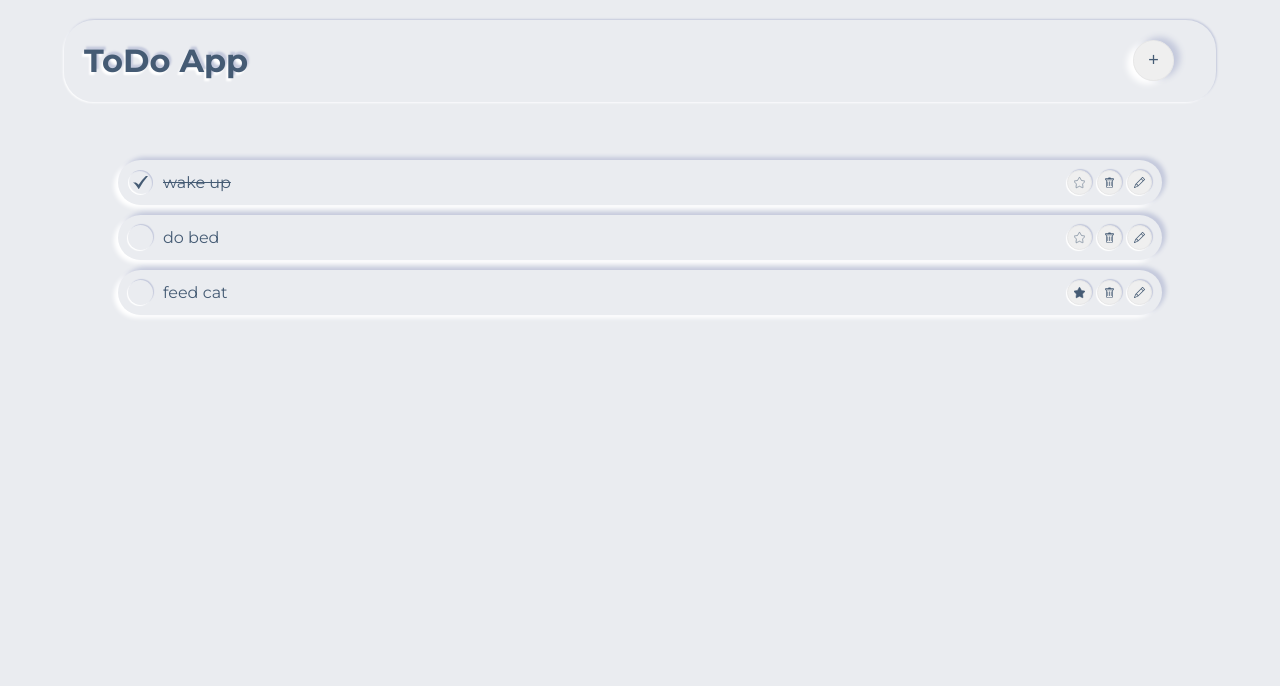
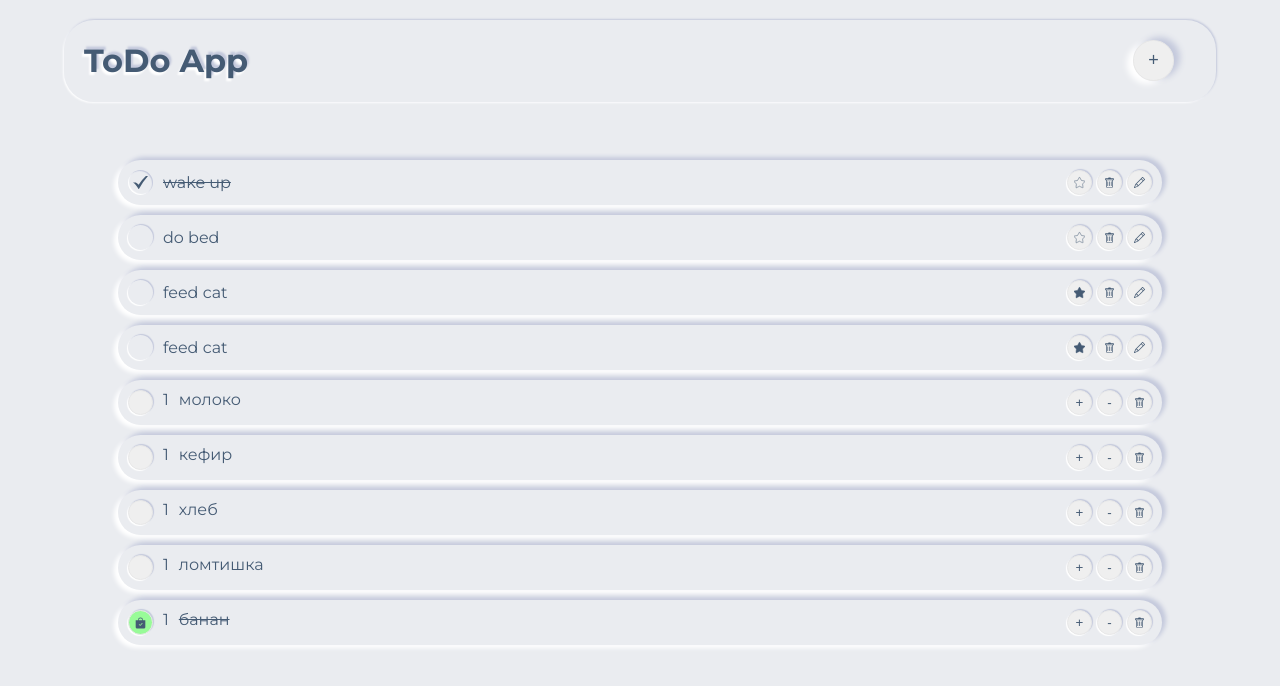
Before and after one commit to AlenaRudenko/ToDoApp, a React (Create React App) app: page / in a window 1280 px wide. Shown: the top 686 px of the page. Built offline with nearby package versions, Linux system fonts and the light colour scheme.

Commit message:
shoplist

```diff
--- a/src/App.jsx
+++ b/src/App.jsx
@@ -1,38 +1,44 @@
 import { useState } from "react";
 import "./App.css";
 import { Header } from "./components/header/Header";
+import { ShopList } from "./components/todo/ShopList";
 import { ToDoItem } from "./components/todo/ToDoItem";
 const mock = [
   { text: "wake up", isChecked: true, isFavourite: false, id: "1" },
   { text: "do bed", isChecked: false, isFavourite: false, id: "2" },
   { text: "feed cat", isChecked: false, isFavourite: true, id: "3" },
+  { text: "feed cat", isChecked: false, isFavourite: true, id: "3" },
 ];
-
-const test2 = (userName) => {
-  console.log("IM TEST 2", userName);
-};
-
-const test = (a, b, cb) => {
-  cb();
-  return a + b;
-};
-
-test(1, 2, test2);
+const shopArr = [
+  { item: "молоко", count: 2, isBuy: false, id: "no1" },
+  { item: "кефир", count: 1, isBuy: false, id: "no2" },
+  { item: "хлеб", count: 1, isBuy: false, id: "no3" },
+  { item: "ломтишка", count: 10, isBuy: false, id: "no4" },
+  { item: "банан", count: 6, isBuy: true, id: "no5" },
+];
 
 function App() {
   const [todos, setTodos] = useState(mock);
+  const [purshase, setPurshase] = useState(shopArr);
   const deleteTodo = (id) => {
-    const result = todos.filter((item) => {
-      return item.id !== id;
-    });
-    setTodos(result);
-    console.log(result);
+    setTodos(
+      todos.filter((item) => {
+        return item.id !== id;
+      })
+    );
+  };
+  const deletePurshase = (id) => {
+    setPurshase(
+      purshase.filter((item) => {
+        return item.id !== id;
+      })
+    );
   };
   return (
-    <div className='app'>
-      <div className='container'>
+    <div className="app">
+      <div className="container">
         <Header />
-        <div className='main'>
+        <div className="main">
           {todos.map((item) => {
             return (
               <ToDoItem
@@ -44,6 +50,17 @@ function App() {
               />
             );
           })}
+          {purshase.map((item) => {
+            return (
+              <ShopList
+                item={item.item}
+                count={item.count}
+                isBuy={item.isBuy}
+                id={item.id}
+                delPurshase={deletePurshase}
+              />
+            );
+          })}
         </div>
       </div>
     </div>
--- /dev/null
+++ b/src/components/app-button/ShopButton.jsx
@@ -0,0 +1,25 @@
+export const ShopButton = ({ bought, onClickButton }) => {
+  return (
+    <button
+      onClick={onClickButton}
+      size={"small"}
+      className={`shop__button ${
+        bought ? "shop__button--checked" : ""
+      } button--small`}>
+      {bought && (
+        <svg
+          xmlns="http://www.w3.org/2000/svg"
+          width="16"
+          height="16"
+          fill="currentColor"
+          class="bi bi-bag-check-fill"
+          viewBox="0 0 16 16">
+          <path
+            fill-rule="evenodd"
+            d="M10.5 3.5a2.5 2.5 0 0 0-5 0V4h5v-.5zm1 0V4H15v10a2 2 0 0 1-2 2H3a2 2 0 0 1-2-2V4h3.5v-.5a3.5 3.5 0 1 1 7 0zm-.646 5.354a.5.5 0 0 0-.708-.708L7.5 10.793 6.354 9.646a.5.5 0 1 0-.708.708l1.5 1.5a.5.5 0 0 0 .708 0l3-3z"
+          />
+        </svg>
+      )}
+    </button>
+  );
+};
--- a/src/components/app-button/style.css
+++ b/src/components/app-button/style.css
@@ -6,6 +6,16 @@ button {
   border-radius: 50%;
   border: 0.5px solid #e8e8e8;
   transition: all 0.3s;
+}
+.shop__button--checked {
+  background-color: #98fb98;
+  box-shadow: inset -1px 1px 1px #c4c9dc, inset 1px -1px 1px #ffffff;
+}
+.shop__button {
+  display: flex;
+  justify-content: center;
+  align-items: center;
+  margin-right: 10px;
 }
 .button--small {
   width: 25px;
--- /dev/null
+++ b/src/components/todo/ShopList.jsx
@@ -0,0 +1,37 @@
+import { useState } from "react/cjs/react.development";
+import { AppButton } from "../app-button/AppButton";
+import { ShopButton } from "../app-button/ShopButton";
+import { Trash } from "./Trash";
+
+export const ShopList = (props) => {
+  const [buy, setBuy] = useState(props.isBuy);
+  const [counter, setCounter] = useState(1);
+  return (
+    <div className="Main__item Main__item--purshase">
+      <div className="main__container">
+        <ShopButton
+          bought={buy}
+          onClickButton={() => {
+            console.log(buy);
+            buy ? setBuy(false) : setBuy(true);
+            console.log(setBuy);
+          }}
+        />
+        {counter}
+        <div className={`Main__task ${buy ? "Main--taskchecked" : ""}`}>
+          {props.item}
+        </div>
+      </div>
+      <div className="purshase__buttons">
+        <AppButton onClickButton={() => {}}>+</AppButton>
+        <AppButton>-</AppButton>
+        <AppButton
+          onClickButton={() => {
+            props.delPurshase(props.id);
+          }}>
+          <Trash />
+        </AppButton>
+      </div>
+    </div>
+  );
+};
--- a/src/components/todo/ToDoItem.jsx
+++ b/src/components/todo/ToDoItem.jsx
@@ -8,24 +8,33 @@ import { useState } from "react";
 import { CheckedButton } from "./CheckedButton";
 
 export const ToDoItem = (props) => {
+  const [check, setCheck] = useState(props.isChecked);
+  const [fav, setFav] = useState(props.isFavourite);
   return (
-    <div className='Main__item'>
-      <div className='Main__group'>
-        <CheckedButton isChecked={props.isChecked} />
-        <div className={`Main__task ${props.isChecked && "Main--taskchecked"}`}>
+    <div className="Main__item">
+      <div className="Main__group">
+        <CheckedButton
+          isChecked={check}
+          onClickButton={() => {
+            check ? setCheck(false) : setCheck(true);
+          }}
+        />
+        <div className={`Main__task ${check && "Main--taskchecked"}`}>
           {props.text ||
             "Твоя возможность быть продуктивнее ! Поставь задачу :)"}
         </div>
       </div>
-      <div className='Main__fav'>
-        <AppButton>
-          {props.isFavourite ? <StarFill /> : <StarOutline />}
+      <div className="Main__fav">
+        <AppButton
+          onClickButton={() => {
+            fav ? setFav(!fav) : setFav(true);
+          }}>
+          {fav ? <StarFill /> : <StarOutline />}
         </AppButton>
         <AppButton
           onClickButton={() => {
             props.delTodo(props.id);
-          }}
-        >
+          }}>
           <Trash />
         </AppButton>
         <AppButton>
--- a/src/components/todo/style.css
+++ b/src/components/todo/style.css
@@ -17,6 +17,12 @@
   align-items: center;
   justify-content: center;
 }
+.purshase__buttons {
+  display: flex;
+}
+.main__container {
+  display: flex;
+}
 /* текст в таске */
 .Main__task {
   margin-left: 10px;
@@ -28,7 +34,7 @@
 .Main__point {
   width: 25px;
   height: 25px;
-  /* border: 0.5px solid 	#909090; */
+
   border-radius: 50%;
   cursor: pointer;
   display: flex;
@@ -38,13 +44,13 @@
 }
 .Main--pointchecked {
   /* background-color: #ace1af; */
-  /* border:0.5px solid white; */
+
   box-shadow: inset -1px 1px 1px #c4c9dc, inset 1px -1px 1px #ffffff;
 }
 .Main__point:active {
   border: none;
   /* border:0.5px solid white; */
-  box-shadow: inset -1px 1px 1px #c4c9dc, inset 1px -1px 1px #ffffff;
+  box-shadow: inset 1px -1px 1px #c4c9dc, inset -1px 1px 1px #ffffff;
 }
 /* избранное */
 .Main__fav {
```
Also changed, not shown: src/components/todo/CheckedButton.jsx (+9 -11 lines).
